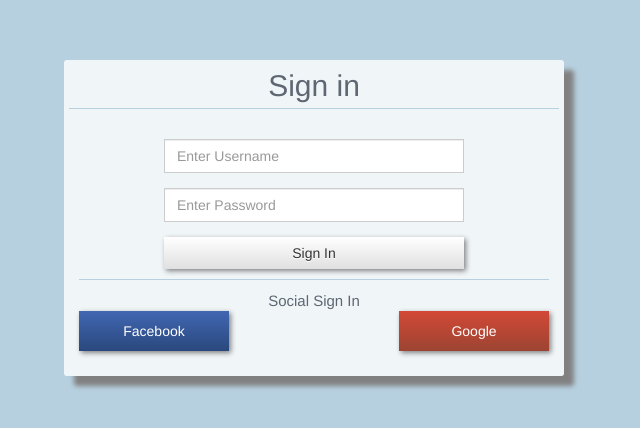
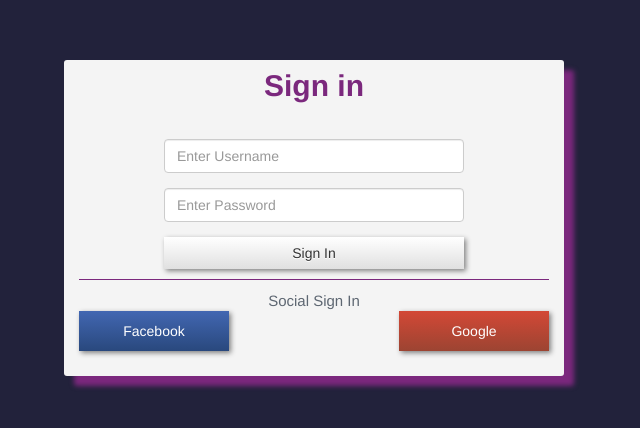
Before and after one commit to vladoltean/remind-me-web, a React (Create React App) app: page / in a window 1280 px wide. Shown: the part 182-610 px from the top of the page, without its empty margins (326-966 px from the left). Built offline with nearby package versions, Linux system fonts and the light colour scheme.

Commit message:
Use styled components for all components. :)

```diff
--- a/src/App.css
+++ b/src/App.css
@@ -1,90 +1 @@
-.page {
-    background-color: #b7d0df;
-}
-
-.my-button {
-    border: none;
-    border-radius: unset;
-    box-shadow: 2px 2px 5px gray;
-}
-
-.sign-on {
-    background-color: rgba(255, 255, 255, 0.8);
-    /*border: black solid 1px;*/
-    border-radius: 3px;
-    box-shadow: 10px 10px 5px gray;
-    padding: 5px;
-
-}
-
-.sign-on .row {
-    width: 100%;
-    margin: 0;
-}
-
-.sign-on .row .row{
-    width: 100%;
-    margin:0;
-}
-
-.sign-on .row div {
-    text-align: center;
-}
-
-.sign-in-title {
-    border-bottom: 1px solid #b7d0df;
-    color: #5e6772;
-    font-size: 30px;
-    font-weight: lighter;
-}
-
-.sign-in-content {
-    margin: 20px 10px;
-}
-
-.sign-in-content .sign-in{
-    margin: 10px auto;
-    max-width: 300px;
-}
-
-.sign-in-content .sign-in .form-group input{
-    border-radius: unset;
-}
-
-.sign-in button{
-    width: 100%;
-}
-
-.social-sign-in {
-    /*border-top: 1px solid #b7d0df;*/
-    /*margin-top: 50px;*/
-    /*padding-top: 10px;*/
-}
-
-/*.social-sign-in .title {*/
-    /*color: #5e6772;*/
-    /*font-size: 15px;*/
-    /*font-weight: lighter;*/
-/*}*/
-
-/*mobile*/
-@media only screen and (max-width: 768px) {
-    .sign-on {
-        /*background-color: blueviolet;*/
-    }
-}
-
-/*web*/
-@media only screen and (min-width: 769px) {
-    .sign-on {
-        min-width: 500px;
-        max-width: 500px;
-        margin-left: auto;
-        margin-right: auto;
-    }
-}
-
-a {
-    padding: 0.8rem;
-    border-radius: 10px;
-}
+/*Please do not add any css in here. Use styled components to style everything!*/
--- a/src/App.js
+++ b/src/App.js
@@ -2,17 +2,7 @@
 import 'bootstrap/dist/css/bootstrap-theme.css';
 import React from 'react';
 import './App.css';
-import {SignIn, SignInOuterContainer, SignInTitle} from "./sign-in/SignIn";
-
-const SignInContainer = () => (
-    <div className="horizontal-align sign-on">
-        <div className="row">
-            <SignInTitle/>
-            <SignIn/>
-        </div>
-    </div>
-);
-
+import {SignInContainer, SignInOuterContainer} from "./sign-in/SignIn";
 
 const App = () => (
     <SignInOuterContainer>
--- a/src/custom-components/Components.jsx
+++ b/src/custom-components/Components.jsx
@@ -1,4 +1,5 @@
 import React from 'react';
+import styled from 'styled-components'
 
 /**
  * Generic button
@@ -6,13 +7,19 @@
 export const MyBtn = (props) => {
 
     const {className, text, otherProps} = {...props};
-    const classNames = ['btn', 'my-button', className].join(' ');
+    const classNames = ['btn', className].join(' ');
 
     if (!text) {
         console.error("Every button must contain a text property!");
     }
 
-    return <button className={classNames} {...otherProps}>{text}</button>
+    const StyledButton = styled.button`
+        border: none;
+        border-radius: unset;
+        box-shadow: 2px 2px 5px gray;
+    `;
+
+    return <StyledButton className={classNames} {...otherProps}>{text}</StyledButton>
 
 };
 
@@ -26,3 +33,15 @@
             <input type="text" className="form-control" placeholder={placeholder} {...otherProps}/>
         </div>)
 };
+
+/**
+ * Generic bootstrap row.
+ */
+export const MyRow = (props) => {
+
+    const {className, otherProps} = {...props};
+    const classNames = ['row', className].join(' ');
+
+    return <div className={classNames} {...otherProps}>{props.children}</div>
+
+};
--- a/src/index.css
+++ b/src/index.css
@@ -14,17 +14,3 @@
     height: 100%;
     width: 100%;
 }
-
-.vertical-align {
-    min-height: 100%;
-    min-width: 100%;
-    display: flex;
-    align-items: center;
-}
-
-.horizontal-align {
-    min-height: 100%;
-    min-width: 100%;
-    display: flex;
-    justify-content: center;
-}
--- a/src/sign-in/SignIn.js
+++ b/src/sign-in/SignIn.js
@@ -1,6 +1,133 @@
 import React from 'react';
-import {FormInputGroup, MyBtn} from '../custom-components/Components'
+import {FormInputGroup, MyBtn, MyRow} from '../custom-components/Components'
 import styled from 'styled-components'
+
+
+export const SignInOuterContainer = (props) => {
+
+    const StyledSignInOuterContainer = styled.div`
+        min-height: 100%;
+        min-width: 100%;
+        display: flex;
+        align-items: center;
+        background-color: #22223B;
+    `;
+
+    return (
+        <StyledSignInOuterContainer>
+            <div className="container">
+                {props.children}
+            </div>
+        </StyledSignInOuterContainer>
+    )
+};
+
+export const SignInContainer = () => {
+
+    const StyledSignInContainer = styled.div`
+        min-height: 100%;
+        min-width: 100%;
+        display: flex;
+        justify-content: center;
+
+        background-color: #F4F4F4;
+        border-radius: 3px;
+        box-shadow: 10px 10px 5px #7B287D;
+        padding: 5px;
+
+        /*web*/
+        @media only screen and (min-width: 769px) {
+           min-width: 500px;
+           max-width: 500px;
+           margin-left: auto;
+           margin-right: auto;
+        }
+
+
+        //TODO: move this props to their own components
+        .row {
+            width: 100%;
+            margin: 0;
+        }
+
+        .row .row{
+            width: 100%;
+            margin:0;
+        }
+
+        .row div {
+            text-align: center;
+        }
+
+    `;
+
+    return (
+        <StyledSignInContainer>
+            <MyRow>
+                <SignInTitle/>
+                <SignIn/>
+            </MyRow>
+        </StyledSignInContainer>
+    )
+};
+
+export const SignInTitle = () => {
+
+    const StyledSignInTitle = styled.div`
+        border-bottom: 1px solid #F4F4F4;
+        font-weight: bold;
+        color: #7B287D;
+        font-size: 30px;
+    `;
+
+    return (
+        <MyRow>
+            <StyledSignInTitle>
+                Sign in
+            </StyledSignInTitle>
+        </MyRow>
+    )
+};
+
+export const SignIn = () => {
+
+    const StyledSignInContent = styled.div`
+        margin: 20px 10px;
+    `;
+
+    return (
+        <MyRow>
+            <StyledSignInContent>
+                <SignInForm/>
+                <SocialSignIn/>
+            </StyledSignInContent>
+        </MyRow>
+    )
+};
+
+export const SignInForm = () => {
+
+    const StyledSignInForm = styled.div`
+        margin: 10px auto;
+        max-width: 300px;
+    `;
+
+    const StyledMyBtn = styled(MyBtn)`
+      width: 100%;
+    `;
+
+    return (
+        <MyRow>
+            <StyledSignInForm>
+                <form>
+                    <FormInputGroup placeholder="Enter Username"/>
+                    <FormInputGroup placeholder="Enter Password"/>
+                    <StyledMyBtn className="btn-default" text="Sign In"/>
+                </form>
+            </StyledSignInForm>
+        </MyRow>
+    )
+};
 
 
 export const SocialSignIn = () => {
@@ -33,7 +160,7 @@
     `;
 
     const StyledSocialSignIn = styled.div`
-         border-top: 1px solid #b7d0df;
+         border-top: 1px solid #7B287D;
          margin-top: 50px;
          padding-top: 10px;
     `;
@@ -46,49 +173,10 @@
     return (
         <StyledSocialSignIn className="row">
             <Title className="row">Social Sign In</Title>
-            <div className="row">
+            <MyRow>
                 <FacebookBtn text="Facebook"/>
                 <GoogleBtn text="Google"/>
-            </div>
+            </MyRow>
         </StyledSocialSignIn>
     )
 };
-
-export const SignInForm = () => {
-    return (
-        <div className="row">
-            <div className="sign-in">
-                <form>
-                    <FormInputGroup placeholder="Enter Username"/>
-                    <FormInputGroup placeholder="Enter Password"/>
-                    <MyBtn className="btn-default" text="Sign In"/>
-                </form>
-            </div>
-        </div>
-    )
-};
-
-export const SignIn = () => (
-    <div className="row">
-        <div className="sign-in-content">
-            <SignInForm/>
-            <SocialSignIn/>
-        </div>
-    </div>
-);
-
-export const SignInTitle = () => (
-    <div className="row">
-        <div className="sign-in-title">
-            Sign in
-        </div>
-    </div>
-);
-
-export const SignInOuterContainer = (props) => (
-    <div className="vertical-align page">
-        <div className="container">
-            {props.children}
-        </div>
-    </div>
-);
```
